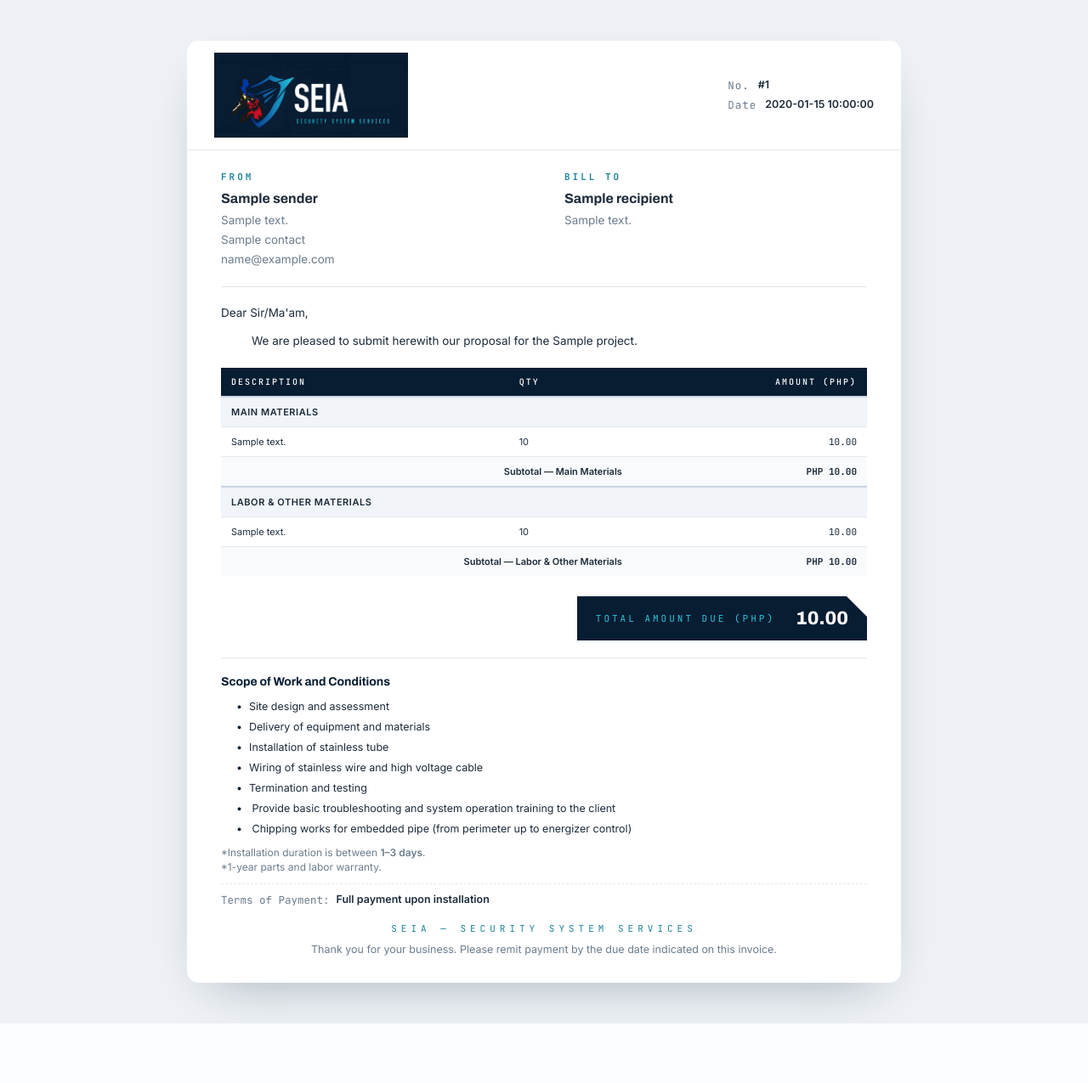
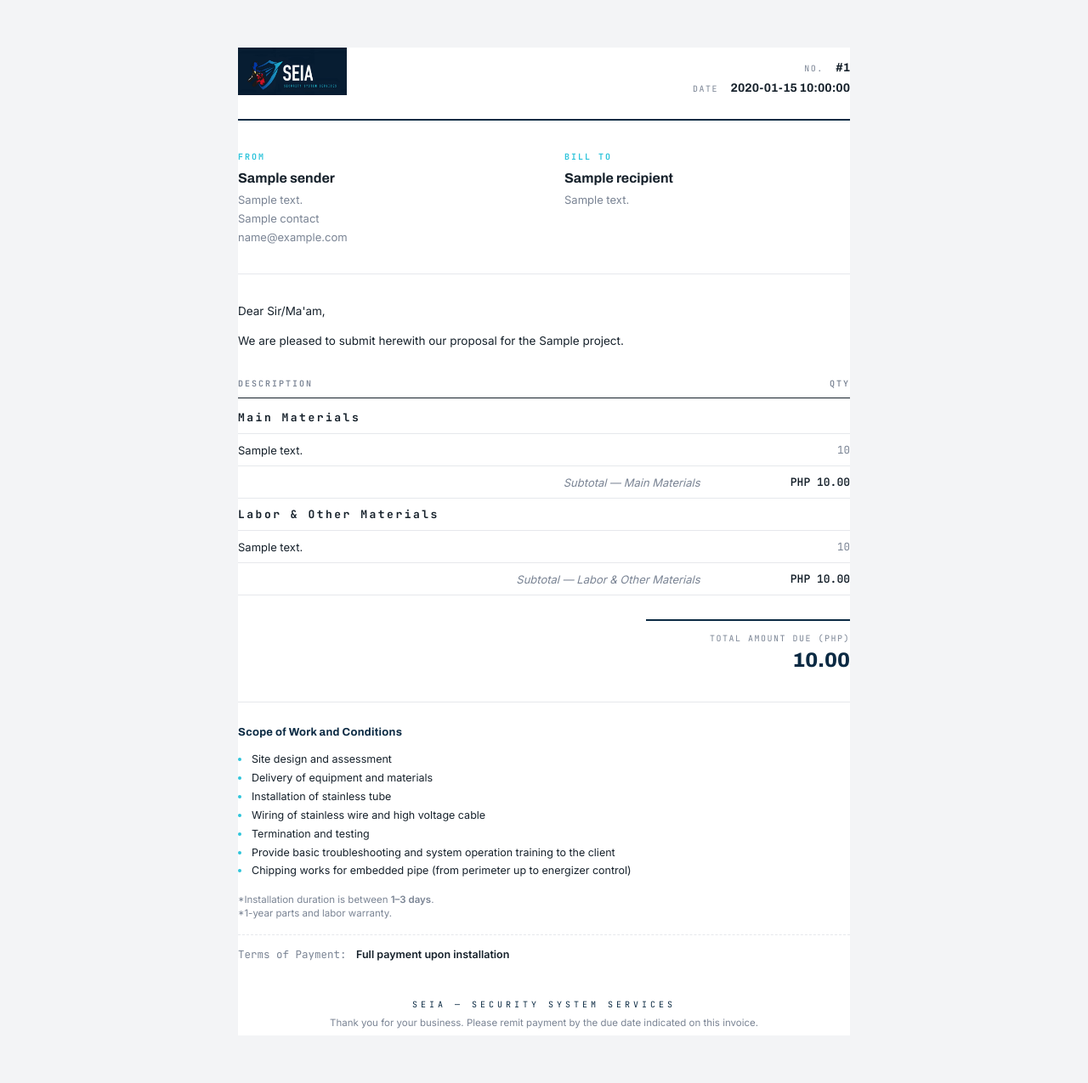
Before and after one commit to raden-dosel/pdfbuilder, a Python web app: template app/templates/invoice.html in a window 1280 px wide. Shown: the whole page at 85% size. Before the commit the page ends 1205 px from the top, so only its background shows below. Run offline with Jinja, Linux system fonts and the light colour scheme; the template is opened without the code that fills it: most values are stand-ins (such as "Sample title", 1, 10 or a date in 2020).

Commit message:
Update: html and css UI update

```diff
--- a/app/models/schemas.py
+++ b/app/models/schemas.py
@@ -11,7 +11,6 @@ class CompanyInfo(BaseModel):
 
 class LineItem(BaseModel):
     description: str
-    amount: float = Field(ge=0)
     quantity: Optional[str] = Field(
         default=None,
         pattern=r'^[a-zA-Z0-9\s\-\/]*$',
--- a/app/templates/invoice.html
+++ b/app/templates/invoice.html
@@ -9,7 +9,7 @@
     <link rel="preconnect" href="https://fonts.googleapis.com" />
     <link rel="preconnect" href="https://fonts.gstatic.com" crossorigin />
     <link
-      href="https://fonts.googleapis.com/css2?family=Archivo:wght@600;700;800&family=Inter:wght@400;500;600&family=JetBrains+Mono:wght@400;500;700&display=swap"
+      href="https://fonts.googleapis.com/css2?family=Archivo:wght@700;800&family=Inter:wght@400;500;600&family=JetBrains+Mono:wght@400;500;600;700&display=swap"
       rel="stylesheet"
     />
   </head>
@@ -56,61 +56,54 @@
           </p>
         </div>
 
-        <!-- UPDATED ITEMS TABLE -->
         <div class="table-wrap">
           <table class="items">
             <thead>
               <tr>
                 <th>Description</th>
                 <th class="center">Qty</th>
-        <th class="num">Amount (PHP)</th>
               </tr>
             </thead>
             <tbody>
               <!-- SECTION 1: MAIN MATERIALS -->
               <tr class="section-header-row">
-        <td colspan="3">MAIN MATERIALS</td>
+                <td colspan="2">Main Materials</td>
               </tr>
               {% for item in doc.main_materials %}
               <tr>
                 <td>{{ item.description }}</td>
-        <td class="center">{{ item.quantity if item.quantity else '-' }}</td>
-        <td class="num">{{ "{:,.2f}".format(item.amount) }}</td>
+                <td class="center">{{ item.quantity if item.quantity else '—' }}</td>
               </tr>
               {% endfor %}
               <tr class="section-subtotal-row">
-        <td colspan="2" class="subtotal-label">Subtotal — Main Materials</td>
+                <td class="subtotal-label">Subtotal — Main Materials</td>
                 <td class="num">PHP {{ "{:,.2f}".format(doc.main_materials_total) }}</td>
               </tr>
 
               <!-- SECTION 2: LABOR & OTHER MATERIALS -->
               <tr class="section-header-row">
-        <td colspan="3">LABOR & OTHER MATERIALS</td>
+                <td colspan="2">Labor & Other Materials</td>
               </tr>
               {% for item in doc.labor_and_other %}
               <tr>
                 <td>{{ item.description }}</td>
-        <td class="center">{{ item.quantity if item.quantity else '-' }}</td>
-        <td class="num">{{ "{:,.2f}".format(item.amount) }}</td>
+                <td class="center">{{ item.quantity if item.quantity else '—' }}</td>
               </tr>
               {% endfor %}
               <tr class="section-subtotal-row">
-        <td colspan="2" class="subtotal-label">Subtotal — Labor & Other Materials</td>
+                <td class="subtotal-label">Subtotal — Labor & Other Materials</td>
                 <td class="num">PHP {{ "{:,.2f}".format(doc.labor_other_total) }}</td>
               </tr>
             </tbody>
           </table>
         </div>
 
-<!-- TOTAL DUE BADGE -->
         <div class="totals">
           <div class="total-badge">
             <span class="label">Total Amount Due (PHP)</span>
             <span class="amount">{{ "{:,.2f}".format(doc.total) }}</span>
           </div>
         </div>
-
-
 
         <div class="scope-section">
           <div class="section-title">Scope of Work and Conditions</div>
@@ -122,12 +115,12 @@
             <li>Wiring of stainless wire and high voltage cable</li>
             <li>Termination and testing</li>
             <li>
-            Provide basic troubleshooting and system operation training to the
-            client
+              Provide basic troubleshooting and system operation training to
+              the client
             </li>
             <li>
-            Chipping works for embedded pipe (from perimeter up to energizer
-            control)
+              Chipping works for embedded pipe (from perimeter up to
+              energizer control)
             </li>
           </ul>
 
@@ -141,6 +134,7 @@
             <span class="value">Full payment upon installation</span>
           </div>
         </div>
+      </div>
 
       <footer class="footer">
         <div class="tagline">SEIA &mdash; Security System Services</div>
--- a/app/templates/styles.css
+++ b/app/templates/styles.css
@@ -1,13 +1,11 @@
 :root {
-  --navy: #071d32;
-  --navy-soft: #0f2d4a;
+  --paper: #ffffff;
+  --canvas: #f3f4f6;
+  --ink: #16212b;
+  --muted: #7a8494;
+  --line: #e6e8ec;
+  --navy: #0b2a43;
   --cyan: #2ec4db;
-  --teal: #1d839a;
-  --ink: #1c2b3a;
-  --muted: #6b7c8d;
-  --line: #e3e8ee;
-  --paper: #ffffff;
-  --canvas: #eef2f6;
 }
 
 * {
@@ -19,102 +17,72 @@ body {
   background: var(--canvas);
   color: var(--ink);
   margin: 0;
-  padding: 48px 20px;
+  padding: 56px 20px;
+  -webkit-font-smoothing: antialiased;
 }
 
-/* Section Header Rows */
-.section-header-row td {
-  background-color: #f1f5f9;
-  font-weight: 700;
-  font-size: 0.85rem;
-  color: #1e293b;
-  letter-spacing: 0.05em;
-  padding: 8px 12px;
-  border-top: 2px solid #cbd5e1;
-  border-bottom: 1px solid #cbd5e1;
+.invoice {
+  max-width: 720px;
+  margin: 0 auto;
+  background: var(--paper);
 }
 
-/* Section Subtotal Rows */
-.section-subtotal-row td {
-  background-color: #f8fafc;
-  font-weight: 600;
-  font-size: 0.88rem;
-  border-bottom: 2px solid #e2e8f0;
-  padding: 6px 12px;
-}
-
-.subtotal-label {
-  text-align: right;
-  color: #475569;
-}
-
-
-.invoice {
-  display: flex;
-  flex-direction: column;
-  min-height: 100vh;
-  max-width: 840px;
-  margin: 0 auto;
-  background: var(--paper);
-  border-radius: 14px;
-  overflow: hidden;
-  box-shadow: 0 24px 60px -28px rgba(7, 29, 50, 0.35);
-}
-
-/* Minimalist & Compact Header */
+/* ---------- Header ---------- */
 
 .header {
-  padding: 14px 32px; /* tighter */
   display: flex;
-  flex-direction: row;
   justify-content: space-between;
-  align-items: center;
-  gap: 16px;
-  border-bottom: 1px solid var(--line);
+  align-items: flex-end;
+  gap: 24px;
+  padding-bottom: 28px;
+  border-bottom: 2px solid var(--navy);
 }
 
 .brand img {
   display: block;
-  height: 100px; /* Slimmed down from 70px to keep aspect ratio tight */
+  height: 56px;
   width: auto;
 }
 
-/* Body */
-.content {
-  padding: 24px 40px 4px;
-  flex: 1;
-}
-
 .doc-meta {
-  display: flex;
-  flex-direction: column;
-  gap: 6px;
-  text-align: left;
+  text-align: right;
 }
 
 .doc-meta .meta-row {
-  display: flex;
-  justify-content: flex-start;
-  gap: 10px;
-  font-size: 12.5px;
+  margin-bottom: 4px;
+}
+
+.doc-meta .meta-row:last-child {
+  margin-bottom: 0;
 }
 
 .doc-meta .label {
   font-family: "JetBrains Mono", monospace;
+  font-size: 10px;
+  letter-spacing: 1.5px;
+  text-transform: uppercase;
   color: var(--muted);
-  letter-spacing: 1px;
+  margin-right: 10px;
 }
 
 .doc-meta .value {
-  font-weight: 600;
+  font-family: "Archivo", sans-serif;
+  font-weight: 700;
+  font-size: 14px;
   color: var(--ink);
+}
+
+/* ---------- Body ---------- */
+
+.content {
+  padding: 36px 0 4px;
 }
 
 .parties {
   display: flex;
   gap: 48px;
-  padding-bottom: 20px;
-  margin-bottom: 20px;
+  padding-bottom: 32px;
+  margin-bottom: 32px;
   border-bottom: 1px solid var(--line);
 }
 
@@ -125,11 +93,11 @@ body {
 
 .party .label {
   font-family: "JetBrains Mono", monospace;
-  font-size: 11px;
+  font-size: 10px;
   font-weight: 700;
-  letter-spacing: 3px;
+  letter-spacing: 2px;
   text-transform: uppercase;
-  color: var(--teal);
+  color: var(--cyan);
   margin-bottom: 10px;
 }
 
@@ -144,192 +112,202 @@ body {
 .party .address,
 .party .contact,
 .party .email {
-  font-size: 13.5px;
+  font-size: 13px;
   line-height: 1.7;
   color: var(--muted);
   white-space: pre-line;
 }
 
 .intro-message {
-  margin-bottom: 20px;
+  margin-bottom: 32px;
 }
 
 .intro-message p {
-  font-family: "Inter", sans-serif;
   font-size: 13.5px;
-  line-height: 1.6;
+  line-height: 1.7;
   color: var(--ink);
-  margin: 0 0 12px 0; /* Adds crisp breathing room between paragraphs */
-}
-
-/* Target only the paragraphs that come AFTER the first paragraph (p.1) */
-.intro-message p ~ p {
-  text-indent: 36px; /* Indents the first line of subsequent paragraphs */
-  /* Alternative: If you want the ENTIRE paragraph block shifted right, use: padding-left: 36px; */
+  margin: 0 0 12px 0;
 }
 
 .intro-message p:last-child {
   margin-bottom: 0;
 }
 
-/* Items table */
+/* ---------- Items table ---------- */
+
 .table-wrap {
   width: 100%;
   overflow-x: auto;
-  margin-bottom: 24px;
+  margin-bottom: 28px;
 }
 
 table.items {
   width: 100%;
-  min-width: 520px;
+  min-width: 480px;
   border-collapse: collapse;
 }
 
 table.items thead th {
-  background: var(--navy);
-  color: #ffffff;
+  text-align: left;
   font-family: "JetBrains Mono", monospace;
-  font-weight: 500;
+  font-weight: 600;
   font-size: 10px;
   letter-spacing: 2px;
   text-transform: uppercase;
-  text-align: left;
-  padding: 10px 12px;
+  color: var(--muted);
+  padding: 0 0 10px;
+  border-bottom: 1.5px solid var(--ink);
 }
 
-table.items th.num,
-table.items td.num {
+table.items th.center,
+table.items td.center {
   text-align: right;
 }
 
 table.items tbody td {
-  padding: 10px 12px;
-  font-size: 11px;
+  padding: 10px 0;
+  font-size: 13px;
   color: var(--ink);
   border-bottom: 1px solid var(--line);
 }
 
-table.items tbody td.num {
+table.items tbody td.center {
   font-family: "JetBrains Mono", monospace;
-  font-size: 11px;
+  font-size: 12.5px;
+  color: var(--muted);
 }
 
-table.items tbody tr:last-child td {
+/* Section eyebrow rows — a quiet label + rule, not a boxed band */
+.section-header-row td {
+  padding: 22px 0 8px;
   border-bottom: none;
+  font-family: "JetBrains Mono", monospace;
+  font-weight: 700;
+  font-size: 10.5px;
+  letter-spacing: 2.5px;
+  color: var(--navy);
 }
 
-/* Totals */
+.section-header-row:first-child td {
+  padding-top: 14px;
+}
+
+/* Subtotal rows — understated, right-set */
+.section-subtotal-row td {
+  padding: 10px 0 4px;
+  border-bottom: none;
+  font-size: 12.5px;
+}
+
+.section-subtotal-row .subtotal-label {
+  text-align: right;
+  color: var(--muted);
+  font-style: italic;
+}
+
+.section-subtotal-row .num {
+  text-align: right;
+  font-family: "JetBrains Mono", monospace;
+  font-weight: 600;
+  color: var(--ink);
+}
+
+/* ---------- Total ---------- */
+
 .totals {
   display: flex;
-  flex-direction: column;
-  align-items: flex-end;
-  margin-top: 1.5rem;
-}
-
-.totals-summary {
-  width: 300px;
-  margin-bottom: 0.75rem;
+  justify-content: flex-end;
+  margin-bottom: 4px;
 }
 
 .total-badge {
-  background: var(--navy);
-  color: #ffffff;
-  padding: 14px 22px;
-  min-width: 200px;
-  display: flex;
-  justify-content: space-between;
-  align-items: center;
-  gap: 24px;
-  clip-path: polygon(0 0, calc(100% - 24px) 0, 100% 24px, 100% 100%, 0 100%);
+  text-align: right;
+  padding-top: 14px;
+  border-top: 2px solid var(--navy);
+  min-width: 240px;
 }
 
 .total-badge .label {
+  display: block;
   font-family: "JetBrains Mono", monospace;
-  font-size: 11px;
-  letter-spacing: 3px;
+  font-size: 10px;
+  letter-spacing: 1.5px;
   text-transform: uppercase;
-  color: var(--cyan);
+  color: var(--muted);
+  margin-bottom: 6px;
 }
 
 .total-badge .amount {
+  display: block;
   font-family: "Archivo", sans-serif;
   font-weight: 800;
-  font-size: 22px;
+  font-size: 24px;
+  color: var(--navy);
 }
 
-.summary-row {
-  display: flex;
-  justify-content: space-between;
-  padding: 0.25rem 0;
-  font-size: 0.9rem;
-  color: #475569;
+/* ---------- Scope of work ---------- */
+
+.scope-section {
+  border-top: 1px solid var(--line);
+  padding-top: 28px;
+  margin-top: 36px;
 }
 
-.summary-row .value {
-  font-weight: 600;
-  color: #0f172a;
+.scope-section .section-title {
+  font-family: "Archivo", sans-serif;
+  font-size: 13px;
+  font-weight: 700;
+  letter-spacing: 0.3px;
+  color: var(--navy);
+  margin-bottom: 14px;
 }
 
-/* Scope of Work Section */
-.scope-section {
-  border-top: 1px solid var(--line);
-  padding-top: 20px;
-  margin-top: 20px;
-}
-
-/* Section Title */
-.scope-section .section-title {
-  font-family: "Archivo", sans-serif;
-  font-size: 14px;
-  font-weight: 700;
-  color: var(--navy);
-  margin-bottom: 12px;
-}
-
-/* Ordered List */
 .scope-list {
-  margin: 0 0 10px 18px;
+  margin: 0 0 16px;
   padding: 0;
   font-size: 12.5px;
-  line-height: 1.6;
+  line-height: 1.75;
   color: var(--ink);
   list-style: none;
 }
 
 .scope-list li {
-  margin-bottom: 4px;
+  position: relative;
+  padding-left: 16px;
 }
 
 .scope-list li::before {
-  content: "•";
-  color: var(--navy);
-  margin-right: 8px;
+  content: "";
+  position: absolute;
+  left: 0;
+  top: 9px;
+  width: 4px;
+  height: 4px;
+  border-radius: 50%;
+  background: var(--cyan);
 }
 
-/* Notes (asterisk items) */
 .scope-notes {
-  font-size: 12px;
+  font-size: 11.5px;
   color: var(--muted);
-  margin-top: 8px;
+  margin-top: 4px;
 }
 
 .scope-notes p {
   margin: 2px 0;
 }
 
-/* Terms of Payment */
 .terms {
-  margin-top: 12px;
-  padding-top: 10px;
+  margin-top: 18px;
+  padding-top: 14px;
   border-top: 1px dashed var(--line);
-  display: flex;
-  gap: 8px;
   font-size: 12.5px;
 }
 
 .terms .label {
   font-family: "JetBrains Mono", monospace;
   color: var(--muted);
+  margin-right: 8px;
 }
 
 .terms .value {
@@ -337,81 +315,66 @@ table.items tbody tr:last-child td {
   color: var(--ink);
 }
 
-/* Footer */
+/* ---------- Footer ---------- */
+
 .footer {
   text-align: center;
-  padding: 18px 40px 28px;
-  page-break-inside: avoid;
-  break-inside: avoid;
+  padding: 40px 0 8px;
 }
 
 .footer .tagline {
   font-family: "JetBrains Mono", monospace;
-  font-size: 11px;
-  letter-spacing: 5px;
+  font-size: 10px;
+  letter-spacing: 4px;
   text-transform: uppercase;
-  color: var(--teal);
-  margin-bottom: 10px;
+  color: var(--navy);
+  margin-bottom: 8px;
 }
 
 .footer .note {
-  font-size: 12.5px;
+  font-size: 11.5px;
   color: var(--muted);
 }
 
-/* Responsive */
+/* ---------- Responsive ---------- */
+
 @media (max-width: 640px) {
+  body {
+    padding: 28px 16px;
+  }
   .header {
     flex-direction: column;
     align-items: flex-start;
-    padding: 28px 24px;
+    gap: 20px;
   }
-  .heading {
+  .doc-meta {
     text-align: left;
   }
-  .meta-bar {
-    flex-direction: column;
-  }
-  .meta-item.right {
-    text-align: left;
+  .doc-meta .meta-row {
+    flex-direction: row;
+    align-items: baseline;
   }
   .parties {
     flex-direction: column;
     gap: 24px;
   }
-  .content {
-    padding: 32px 24px 8px;
-  }
-  .footer {
-    padding: 24px 24px 32px;
-  }
   .total-badge {
     width: 100%;
+    min-width: 0;
   }
 }
 
-/* Print */
+/* ---------- Print ---------- */
+
 @media print {
   body {
     background: #ffffff;
     padding: 0;
-    height: 100%;
   }
   .invoice {
-    min-height: 100%;
-    display: flex;
-    flex-direction: column;
-    box-shadow: none;
-    border-radius: 0;
     max-width: 100%;
   }
-
-  .content {
-    flex: 1;
-  }
-
   .footer {
-    margin-top: auto;
     page-break-inside: avoid;
     break-inside: avoid;
   }
```
Lines whose indentation alone changed are shown as unchanged.
